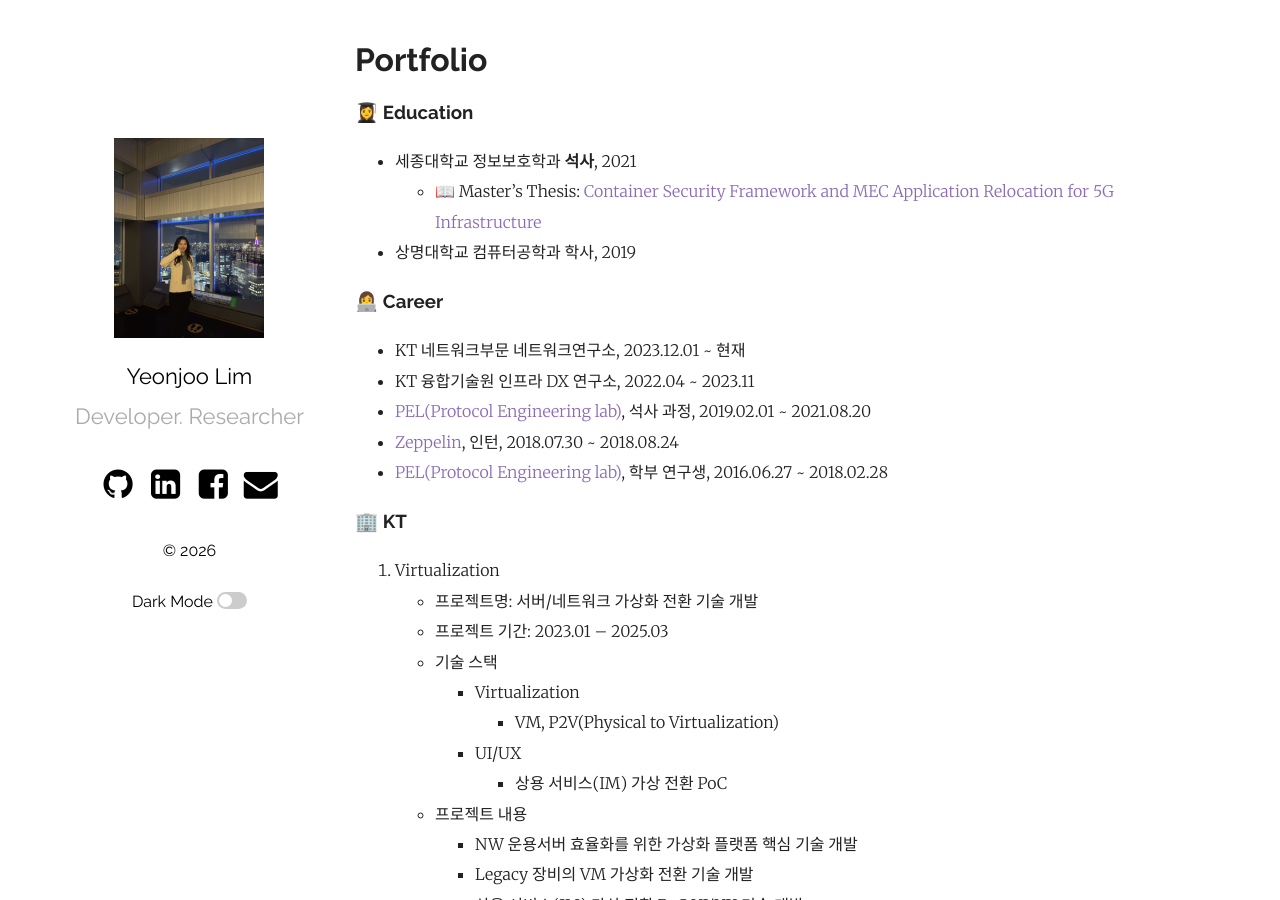
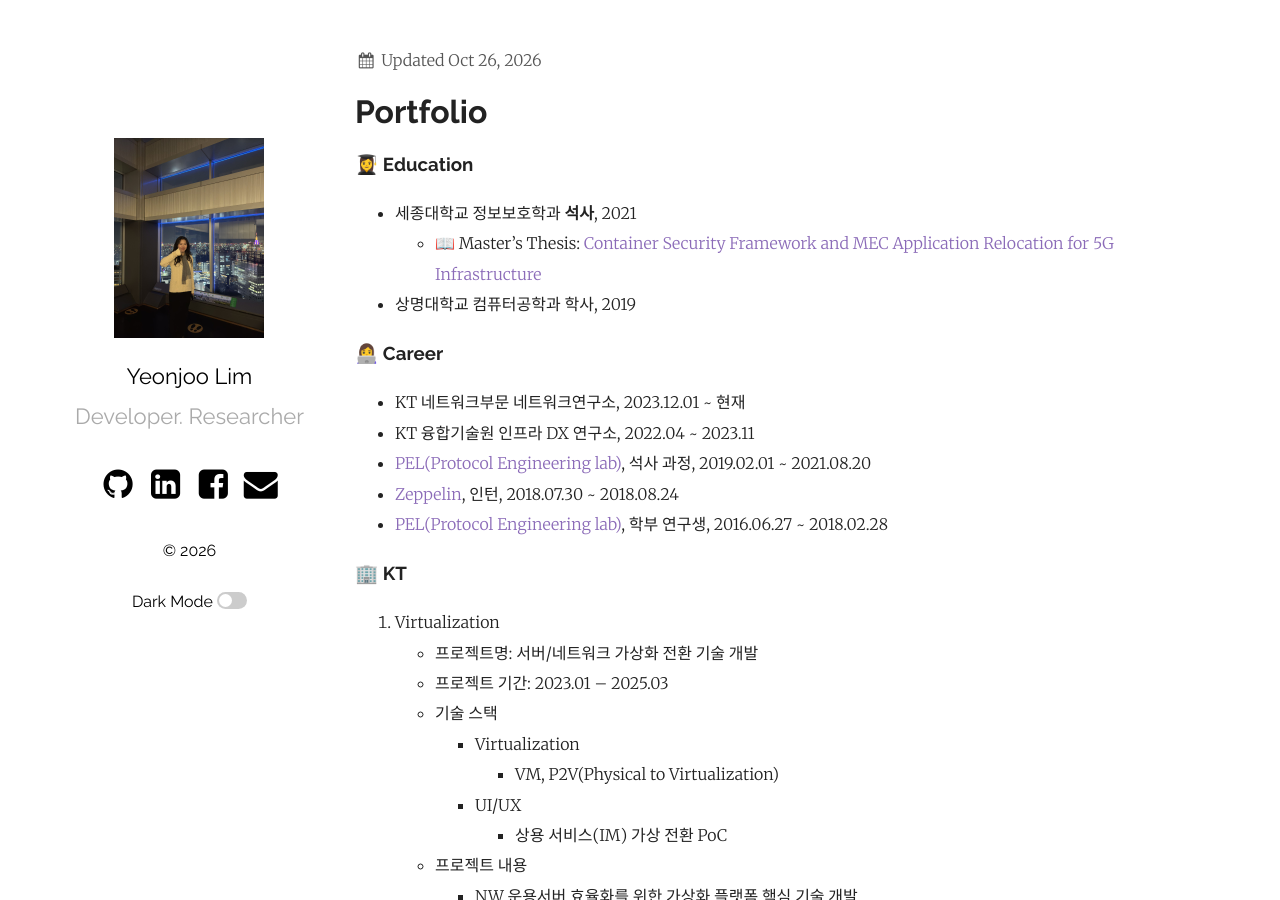
Before and after one commit to yeonjoolim/whoami, a Jekyll site: the page built from portfolio.md, in a window 1280 px wide and 900 px high. Built offline with Jekyll 4.4.1, drawn with Linux system fonts in a browser that asks for light colours.

Commit message:
Show the portfolio update date on the page.
Co-authored-by: Cursor <cursoragent@cursor.com>

```diff
--- a/_layouts/page.html
+++ b/_layouts/page.html
@@ -1,8 +1,12 @@
 ---
 layout: default
 ---
+{%- assign date_format = site.plainwhite.date_format | default: "%b %-d, %Y" -%}
 <div class="post-container">
     <div class="post">
+        {%- if page.last_modified_at -%}
+        <p class="post-date"><i class="icon-calendar"></i> Updated {{ page.last_modified_at | date: date_format }}</p>
+        {%- endif -%}
         {{ content }}
     </div>
 </div>
--- a/_layouts/post.html
+++ b/_layouts/post.html
@@ -7,7 +7,7 @@ layout: default
     <h2 class="post-title">{{ page.title | escape }}</h2>
   </a>
   <div class="post-meta">
-    <div class="post-date"><i class="icon-calendar"></i>{{ page.date | date: date_format }}</div>
+    <div class="post-date"><i class="icon-calendar"></i>{{ page.date | date: date_format }}{%- if page.last_modified_at -%} · Updated {{ page.last_modified_at | date: date_format }}{%- endif -%}</div>
     {%- if page.categories.size > 0 -%}
     <ul class="post-categories">
       {%- for tag in page.categories -%}
--- a/_posts/2021-08-22-post.markdown
+++ b/_posts/2021-08-22-post.markdown
@@ -2,7 +2,7 @@
 layout: post
 title:  "Portolio"
 date:   21-08-22 21:03:36 +0530
-last_modified_at: 26-10-26 13:44:00 +0900
+last_modified_at: 2026-10-26 13:46:00 +0900
 categories: Reseacher
 ---
 
--- a/portfolio.md
+++ b/portfolio.md
@@ -3,7 +3,7 @@ layout: page
 title:  "portfolio"
 permalink: /portfolio.html
 date:   21-08-22 21:03:36 +0530
-last_modified_at: 22-07-28 15:59:00 +0900
+last_modified_at: 2026-10-26 13:46:00 +0900
 categories: Reseacher
 ---
 Portfolio
--- a/sitemap.xml
+++ b/sitemap.xml
@@ -9,14 +9,14 @@ layout: null
         xsi:schemaLocation="http://www.sitemaps.org/schemas/sitemap/0.9
                 http://www.sitemaps.org/schemas/sitemap/0.9/sitemap.xsd">
         <url>
-            <loc>{{ site.url }}</loc>
-	    <lastmod>{{ 'now' | date_to_xmlschema }}</lastmod>
+            <loc>{{ '/portfolio.html' | absolute_url }}</loc>
+            <lastmod>{{ site.pages | where: 'name', 'portfolio.md' | map: 'last_modified_at' | first | date_to_xmlschema }}</lastmod>
             <priority>1.00</priority>
         </url>
         {%- for post in site.posts -%}
             <url>
                 <loc>{{ site.url }}{{ post.url }}</loc>
-                <lastmod>{{ post.date | date_to_xmlschema }}</lastmod>
+                <lastmod>{{ post.last_modified_at | default: post.date | date_to_xmlschema }}</lastmod>
                 <changefreq>weekly</changefreq>
                 <priority>0.80</priority>
             </url>
```
